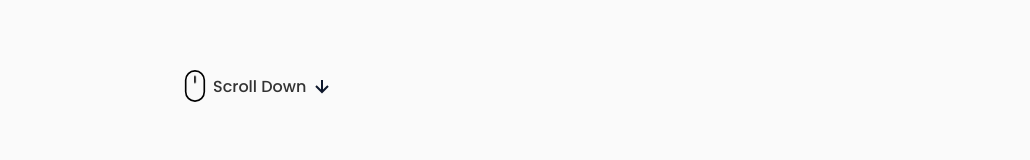
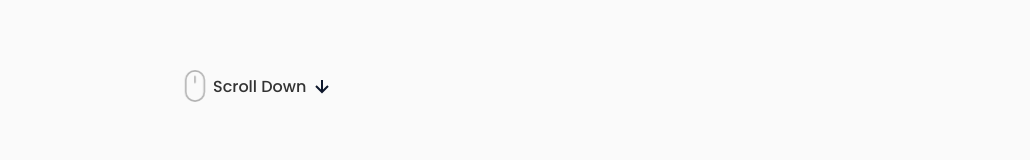
Before and after one commit to MarcoRosselDev/portafollio, a React (Create React App) app: page / in a window 1280 px wide. Shown: the part 494-654 px from the top of the page, without its empty margins (125-1155 px from the left). Built offline with nearby package versions, Linux system fonts and the light colour scheme.

Commit message:
about arrow  successful 2

```diff
--- a/src/App.css
+++ b/src/App.css
@@ -95,6 +95,10 @@
 .boxicon-ligth-static {
   filter: invert(5%);
   fill: var(--lit-body);
+}
+.boxicon-mouse {
+  filter: invert(70%);
+  fill: var(--dark-body);
 }
 
 /* Change background header */
--- a/src/components/home/ScrollDown.jsx
+++ b/src/components/home/ScrollDown.jsx
@@ -7,7 +7,7 @@ const ScrollDown = () => {
         <svg
           width="32px"
           height="32px"
-          className="home__scroll-mouse "
+          className="home__scroll-mouse boxicon-mouse"
           viewBox="0 0 247 390"
           version="1.1"
           xmlns="http://www.w3.org/2000/svg"
```
